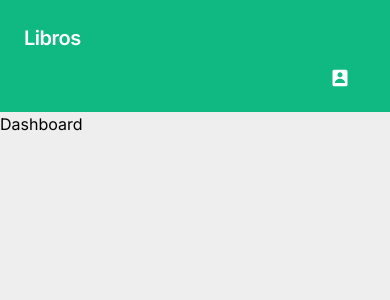
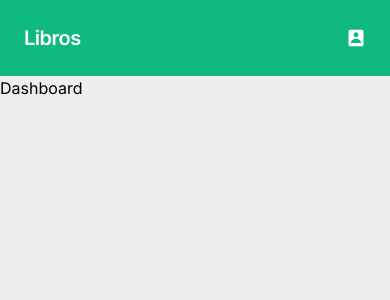
Before and after one commit to martin2844/discord-bot-fe, a Next.js app: page /admin/dashboard in a window 390 px wide. Shown: the top 300 px of the page. Built offline with nearby package versions, Linux system fonts and the light colour scheme.

Commit message:
Navbar fix

```diff
--- a/src/components/Navbar/Navbar.tsx
+++ b/src/components/Navbar/Navbar.tsx
@@ -7,7 +7,7 @@ const Navbar = () => {
    const { isAuthenticated } = useAuth();
 
    return (
-      <nav className="flex w-full items-center justify-between flex-wrap bg-emerald-500 p-6">
+      <nav className="flex w-full items-center justify-between bg-emerald-500 p-6">
          <div className="flex items-center flex-shrink-0 text-white mr-6">
             <Link href="/">
                <span className="font-semibold text-xl tracking-tight hover:text-teal-200">
@@ -16,9 +16,9 @@ const Navbar = () => {
             </Link>
          </div>
          <div className="w-full block flex-grow lg:flex lg:items-center lg:w-auto">
-            <div className="text-sm lg:flex-grow flex justify-end">
+            <div className="text-sm lg:flex-grow flex items-center justify-end">
                <Link href={isAuthenticated() ? "/admin/dashboard" : "/login"}>
-                  <span className="block mt-4 lg:inline-block lg:mt-0 text-white hover:text-teal-200 mr-4 text-xl">
+                  <span className="block lg:inline-block lg:mt-0 text-white hover:text-teal-200 text-xl">
                      <UserIcon />
                   </span>
                </Link>
```
